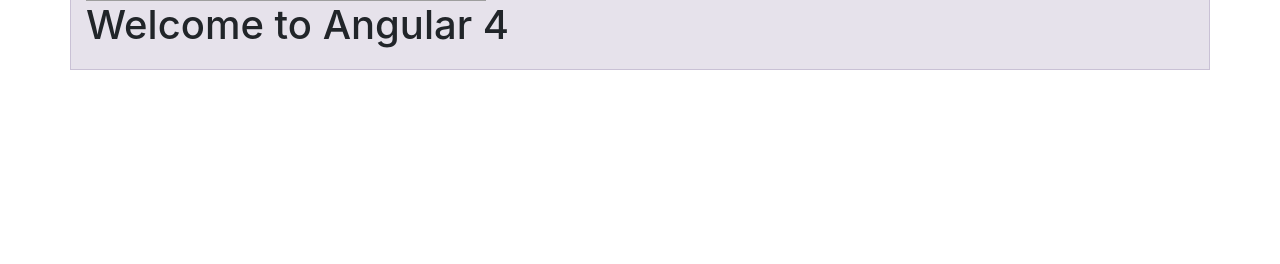
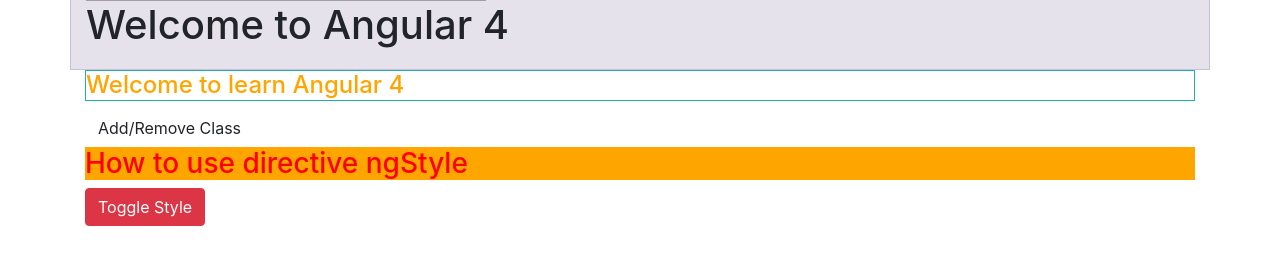
Before and after one commit to huythanh111982/learn-angular4, an Angular app: page / in a window 1280 px wide. Shown: the part 312-576 px from the top of the page. Built offline with nearby package versions, Linux system fonts and the light colour scheme; grey boxes are pictures that could not be loaded.

Commit message:
Directive ngStyle and ngClass

```diff
--- a/src/app/app.component.html
+++ b/src/app/app.component.html
@@ -1 +1,3 @@
 <app-hello-world></app-hello-world>
+<app-directive-ng-class></app-directive-ng-class>
+<app-directive-style></app-directive-style>
--- a/src/app/app.module.ts
+++ b/src/app/app.module.ts
@@ -4,11 +4,15 @@
 import { AppRoutingModule } from './app-routing.module';
 import { AppComponent } from './app.component';
 import { HelloWorldComponent } from './components/hello-world/hello-world.component';
+import { DirectiveNgClassComponent } from './components/directive-ng-class/directive-ng-class.component';
+import { DirectiveStyleComponent } from './components/directive-style/directive-style.component';
 
 @NgModule({
   declarations: [
     AppComponent,
-    HelloWorldComponent
+    HelloWorldComponent,
+    DirectiveNgClassComponent,
+    DirectiveStyleComponent
   ],
   imports: [
     BrowserModule,
--- /dev/null
+++ b/src/app/components/directive-ng-class/directive-ng-class.component.css
@@ -0,0 +1,11 @@
+.pad-30 {
+    padding: 30px
+}
+
+.border-blue {
+    border: 1px solid lightseagreen
+}
+
+.cl-orange {
+    color: orange;
+}
--- /dev/null
+++ b/src/app/components/directive-ng-class/directive-ng-class.component.html
@@ -0,0 +1,9 @@
+<div class="container">
+    <div class="row">
+        <div class="col-xs-12 col-sm-12 col-md-12 col-lg-12">
+            <!-- <h4 [ngClass]="['pad-30','cl-orange','border-blue']">Welcome to learn Angular 4</h4> -->
+            <h4 [ngClass]="{'cl-orange':isClass,'border-blue':isClass}">Welcome to learn Angular 4</h4>
+            <button type="button" class="btn btn-default" (click)="onClick()">Add/Remove Class</button>
+        </div>
+    </div>
+</div>
--- /dev/null
+++ b/src/app/components/directive-ng-class/directive-ng-class.component.ts
@@ -0,0 +1,17 @@
+import { Component, OnInit } from '@angular/core';
+
+@Component({
+  selector: 'app-directive-ng-class',
+  templateUrl: './directive-ng-class.component.html',
+  styleUrls: ['./directive-ng-class.component.css']
+})
+export class DirectiveNgClassComponent implements OnInit {
+  public isClass:boolean =true;
+  constructor() { }
+
+  ngOnInit() {
+  }
+  onClick(){
+    this.isClass = !this.isClass;
+  }
+}
--- /dev/null
+++ b/src/app/components/directive-style/directive-style.component.html
@@ -0,0 +1,13 @@
+<div class="container">
+
+    <div class="row">
+        <div class="col-xs-12 col-sm-12 col-md-12 col-lg-12">
+            <!-- <h3 [ngStyle]="{'color': 'red','background': 'orange'}">How to use directive ngStyle</h3> -->
+            <h3 [ngStyle]="isHighlight? currentStyle: ''">How to use directive ngStyle</h3>
+
+            <button type="button" class="btn btn-danger" (click)="onClick()">Toggle Style</button>
+
+        </div>
+    </div>
+
+</div>
--- /dev/null
+++ b/src/app/components/directive-style/directive-style.component.ts
@@ -0,0 +1,18 @@
+import { Component, OnInit } from '@angular/core';
+
+@Component({
+  selector: 'app-directive-style',
+  templateUrl: './directive-style.component.html',
+  styleUrls: ['./directive-style.component.css']
+})
+export class DirectiveStyleComponent implements OnInit {
+  public currentStyle ={'color': 'red','background': 'orange'};
+  public isHighlight:boolean = true;
+  constructor() { }
+
+  ngOnInit() {
+  }
+  onClick(){
+    this.isHighlight =! this.isHighlight;
+  }
+}
```
Also changed, not shown: src/app/components/directive-style/directive-style.component.css (added).
